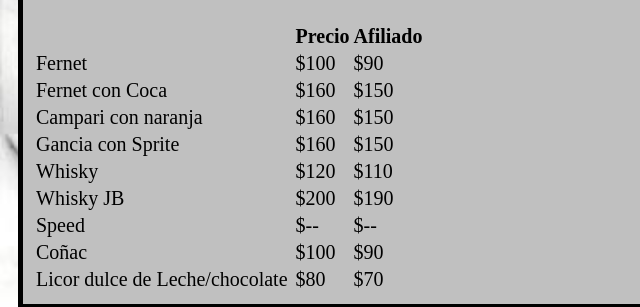
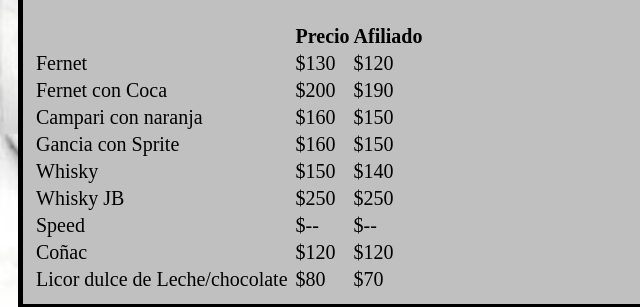
Before and after one commit to Hotel30deOctubre/lista-bar, a plain HTML site: page index.html in a window 1280 px wide. Shown: the part 2715-3022 px from the top of the page, 0-640 px from the left. Drawn offline with Linux system fonts and the light colour scheme.

Commit message:
Add files via upload

```diff
--- a/index.html
+++ b/index.html
@@ -284,8 +284,8 @@
                   <tr>
                         <td>Andes Roja 1lt</td>
                         <td></td>
-                        <td>$--</td>
-                        <td>$--</td>
+                        <td>$200</td>
+                        <td>$200</td>
                   </tr>
                   <tr>
                         <td>Stella 1lt</td>
@@ -426,14 +426,14 @@
                   <tr>
                         <td>Fernet</td>
                         <td></td>
-                        <td>$100</td>
-                        <td>$90</td>
+                        <td>$130</td>
+                        <td>$120</td>
                   </tr>
                   <tr>
                         <td>Fernet con Coca</td>
                         <td></td>
-                        <td>$160</td>
-                        <td>$150</td>
+                        <td>$200</td>
+                        <td>$190</td>
                   </tr>
                   <tr>
                         <td>Campari con naranja</td>
@@ -450,14 +450,14 @@
                   <tr>
                         <td>Whisky</td>
                         <td></td>
-                        <td>$120</td>
-                        <td>$110</td>
+                        <td>$150</td>
+                        <td>$140</td>
                   </tr>
                   <tr>
                         <td>Whisky JB</td>
                         <td></td>
-                        <td>$200</td>
-                        <td>$190</td>
+                        <td>$250</td>
+                        <td>$250</td>
                   </tr>
                   <tr>
                         <td>Speed</td>
@@ -468,8 +468,8 @@
                   <tr>
                         <td>Coñac</td>
                         <td></td>
-                        <td>$100</td>
-                        <td>$90</td>
+                        <td>$120</td>
+                        <td>$120</td>
                   </tr>
                   <tr>
                         <td>Licor dulce de Leche/chocolate</td>
```
